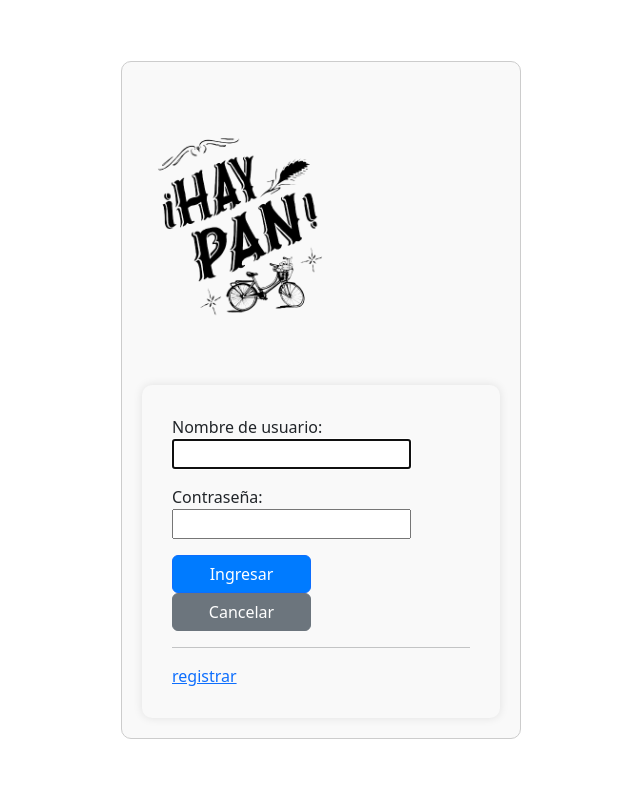
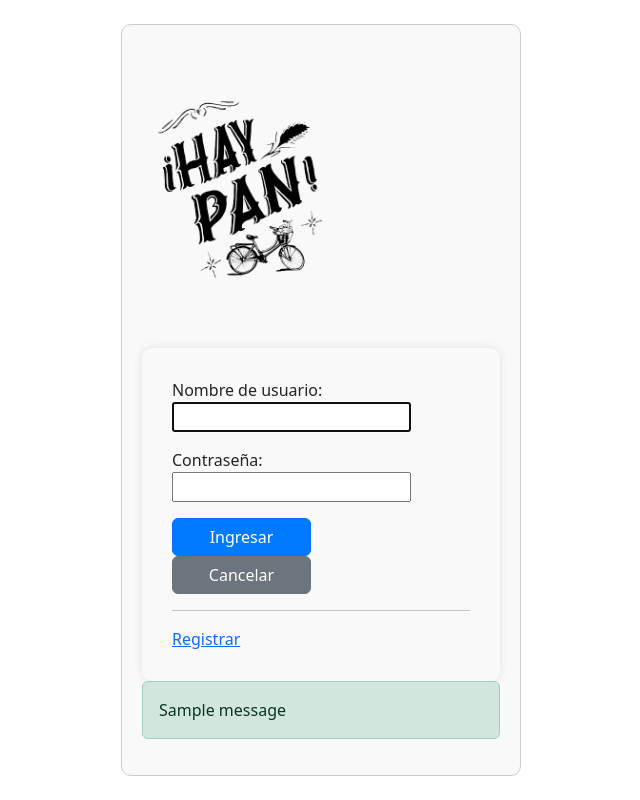
Before and after one commit to FranciscoPobletec/Proyecto-Titulo, a Django app: page / in a window 1280 px wide. Shown: the whole page, without its empty margins (319-959 px from the left). Run offline with Django 4.2, Linux system fonts and the light colour scheme; tables that the repository leaves empty hold one stand-in row (values such as "Sample post"); one stand-in notice (Sample message) is shown.

Commit message:
actualización

```diff
--- a/HayPan/settings.py
+++ b/HayPan/settings.py
@@ -22,7 +22,7 @@
 # See https://docs.djangoproject.com/en/4.2/howto/deployment/checklist/
 
 # SECURITY WARNING: keep the secret key used in production secret!
-
+SECRET_KEY = 'django-insecure-2t#@y5$b2e)la^y@@-0l$tbiqv_rb2!lrkm$hag+yh!!z^8p95'
 
 # SECURITY WARNING: don't run with debug turned on in production!
 DEBUG = True
--- a/gestionReserva/templates/registration/login.html
+++ b/gestionReserva/templates/registration/login.html
@@ -14,26 +14,34 @@
   <body>
     <div class="outer-box">
       <div class="inner-box">
-        <img src="{% static 'images/hay_pan.png' %}" style="max-width: 200px;" />
+        <img src="{% static 'images/hay_pan.png' %}" style="max-width: 200px; center:" />
         <div class="form-box">
           <form method="post">
             {% csrf_token %}
             {{ form.as_p }}
-            <button type="submit" class="btn btn-primary">Ingresar</button>
-            <button type="button" class="btn btn-secondary" id="cancelButton">Cancelar</button>
+            <div class="boton">
+              <button type="submit" class="btn btn-primary">Ingresar</button>
+              <button type="button" class="btn btn-secondary" id="cancelButton">Cancelar</button>
+            </div>
             <hr />
-            <a href="{% url 'registro' %}" class="btn-link">registrar</a>
+            <a href="{% url 'registro' %}" class="btn-link">Registrar</a>
           </form>
         </div>
-        {% if error %}
-          <div div class="alert alert-danger" role="alert">{{ error }}</div>
+        {% if messages %}
+          {% for message in messages %}
+            <div class="alert alert-success" role="alert">
+              {{ message }}
+            </div>
+          {% endfor %}
         {% endif %}
       </div>
     </div>
     <script>
-      document.getElementById('cancelButton').addEventListener('click', function () {
-        window.location.href = "{% url 'login' %}"
-      })
+      document.addEventListener('DOMContentLoaded', function () {
+          document.getElementById('cancelButton').addEventListener('click', function () {
+              window.location.href = "{% url 'login' %}"
+          });
+      });
     </script>
   </body>
 </html>
--- a/gestionReserva/urls.py
+++ b/gestionReserva/urls.py
@@ -4,6 +4,7 @@
 
 urlpatterns = [
     path('', loginview, name='login'),  # Cambia 'login' a 'Login' aquí
+    path('login/', loginview, name='Login'),
     path('registro/', registroview, name='registro'),
     path('index/', indexview, name='index'),
     path('salir/', salir, name='salir'),
--- a/gestionReserva/views.py
+++ b/gestionReserva/views.py
@@ -1,6 +1,5 @@
-from datetime import datetime, timedelta
+from datetime import datetime
 from django.http import HttpResponse
-import re
 from django.contrib.auth import login, authenticate
 from django.contrib.auth.forms import AuthenticationForm
 from django.contrib import messages
@@ -13,25 +12,22 @@
 from django.contrib.auth.decorators import login_required
 from django.views.decorators.http import require_POST
 
-
 def loginview(request):
     if request.method == 'GET':
         return render(request, 'login.html', {'form': AuthenticationForm()})
     else:
-        name = request.POST["username"]
-        password = request.POST["password"]
-
+        name = request.POST.get("username")
+        password = request.POST.get("password")
         if not name or not password:
-            return render(request, 'login.html', {'form': AuthenticationForm(), 'error': 'Por favor, completa todos los campos.'})
-
+            messages.error(request, 'Por favor, completa todos los campos.')
+            return render(request, 'login.html', {'form': AuthenticationForm()})
         user = authenticate(username=name, password=password)
         if user is None:
-            return render(request, 'login.html', {'form': AuthenticationForm(), 'error': 'Usuario y/o contraseña incorrectos.'})
+            messages.error(request, 'Usuario y/o contraseña incorrectos.')
+            return render(request, 'login.html', {'form': AuthenticationForm()})
         else:
             login(request, user)
-            messages.success(request, '¡Inicio de sesión exitoso!')
             return redirect('index')
-
 
 def registroview(request):
     if request.method == 'POST':
@@ -207,9 +203,6 @@
     return render(request, 'editarProducto.html', {'form': form, 'producto': producto})
 
 
-
-
-
 def calendario(request):
     today = datetime.today()
     reservas = Reserva.objects.all()  # Obtener todas las reservas
@@ -218,7 +211,6 @@
         'reservas': reservas  # Pasar las reservas a la plantilla
     }
     return render(request, 'calendario.html', context)
-
 
 
 def reserva(request, numero_orden):
@@ -236,13 +228,13 @@
 
     # Calcular el número de reservas para cada cliente
     for cliente in clientes:
-        cliente.numero_reservas = Reserva.objects.filter(cliente=cliente).count()
+        cliente.numero_reservas = Reserva.objects.filter(
+            cliente=cliente).count()
 
     context = {
         'clientes': clientes
     }
     return render(request, 'historialReserva.html', context)
-
 
 
 def historialCliente(request):
@@ -280,8 +272,6 @@
     return puntaje, contador_estados
 
 
-
-
 def rankingCliente(request):
     clientes = Cliente.objects.all()
     ranking = []
```
Also changed, not shown: db.sqlite3, gestionReserva/static/css/style.css (line endings or trailing spaces), media/Producto/Sin_título_1.png (added), media/Producto/Sin_título_1_JCUbdYF.png (added), media/Producto/wmtcl.webp (added), media/Producto/wmtcl_K0y9ZVl.webp (added).
